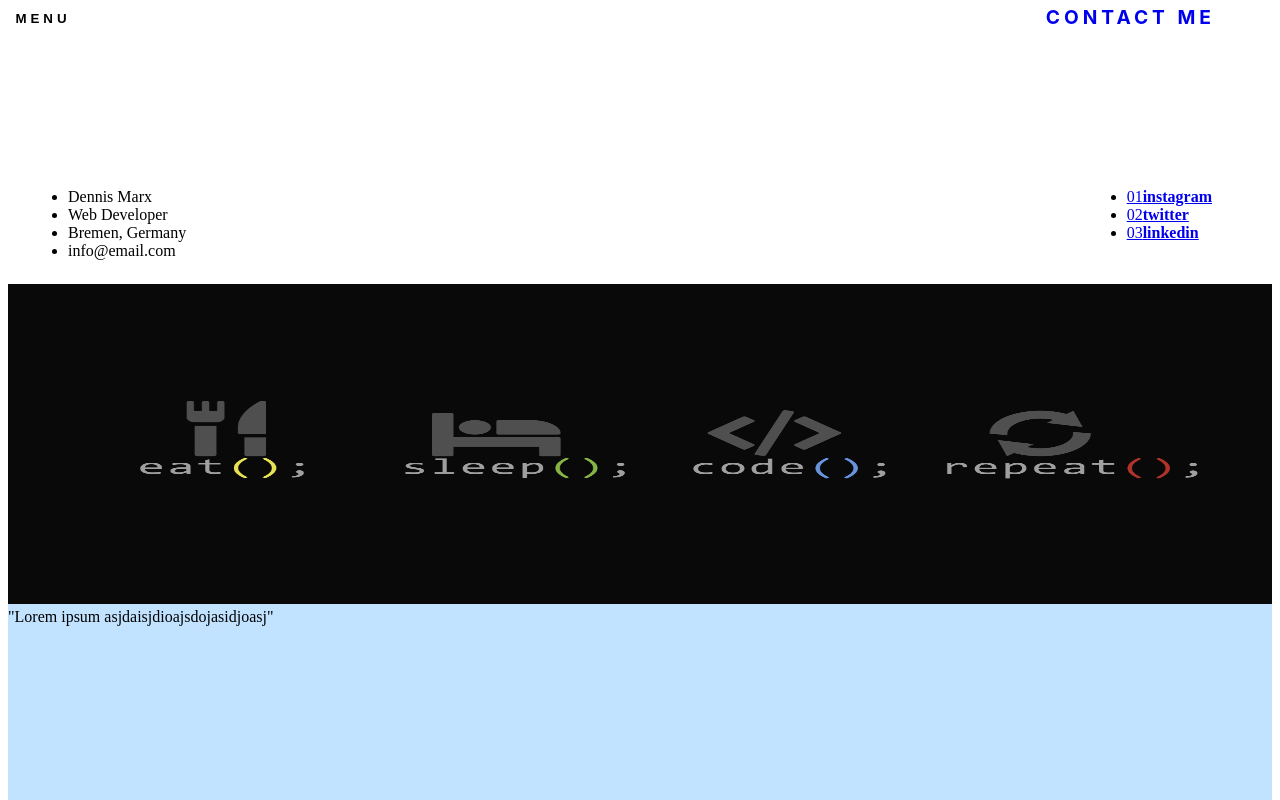
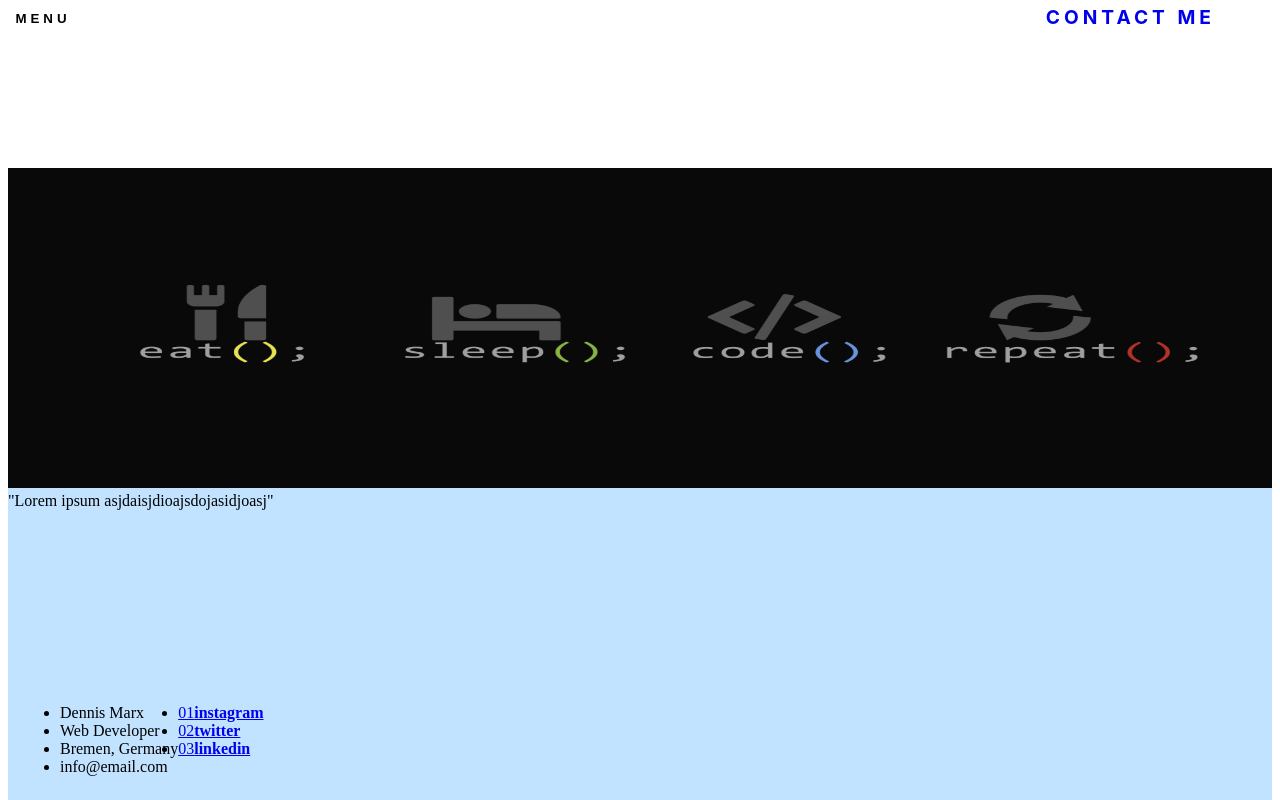
Before and after one commit to denmarx/resume23-24, a React (Create React App) app: page / in a window 1280 px wide. Shown: the top 800 px of the page. Built offline with nearby package versions, Linux system fonts and the light colour scheme.

Commit message:
footer animations

```diff
--- a/src/components/Footer/Footer.js
+++ b/src/components/Footer/Footer.js
@@ -1,8 +1,34 @@
+import React, { useEffect, useState } from 'react';
 import styles from './Footer.module.css';
 
 const Footer = () => {
+  const [isVisible, setIsVisible] = useState(true);
+
+  const handleScroll = () => {
+    const viewportHeight = window.innerHeight;
+    const halfViewportHeight = viewportHeight / 2;
+    const fullHeight = document.body.scrollHeight;
+    const fromTop = window.scrollY;
+
+    const isAtBottom = fromTop + viewportHeight >= fullHeight;
+    const isPastHalf = fromTop > halfViewportHeight;
+
+    if (isAtBottom || !isPastHalf) {
+      setIsVisible(true);
+    } else {
+      setIsVisible(false);
+    }
+  };
+
+  useEffect(() => {
+    window.addEventListener('scroll', handleScroll);
+
+    // Cleanup the event listener when the component unmounts
+    return () => window.removeEventListener('scroll', handleScroll);
+  }, []);
+
   return (
-    <div className={styles.info}>
+    <div className={`${styles.info} ${!isVisible ? styles.hide : ''}`}>
       <div className={styles.infoLeft}>
         <div className={styles.infoContact}>
           <ul>
--- a/src/components/Footer/Footer.module.css
+++ b/src/components/Footer/Footer.module.css
@@ -1,9 +1,42 @@
 .info {
-  position: relative;
+  position: fixed;
+  bottom: 0;
+  left: 0;
   justify-content: space-between;
-  /* -ms-flex-align: end; */
-  /* align-items: flex-end; */
-  /* width: 100vw; */
   padding: 2.5vh 60px 3vh;
   display: flex;
+  z-index: 10;
+  transition: opacity 0.3s ease-out;
+  opacity: 1;
+  transform: translateY(0);
 }
+
+.infoLeft,
+.infoRight {
+  opacity: 0;
+  animation-name: fadeIn;
+  animation-fill-mode: forwards;
+  animation-duration: 2s;
+  animation-timing-function: ease-out;
+}
+
+.infoLeft {
+  animation-delay: 0s;
+}
+
+.infoRight {
+  animation-delay: 0.5s;
+}
+
+.hide {
+  opacity: 0;
+}
+
+@keyframes fadeIn {
+  from {
+    opacity: 0;
+  }
+  to {
+    opacity: 1;
+  }
+}
--- a/src/styles/App.css
+++ b/src/styles/App.css
@@ -2,6 +2,7 @@
   padding: 0.5em;
   box-sizing: border-box;
   position: relative;
+  height: 2000px;
 }
 
 .main-content {
```
